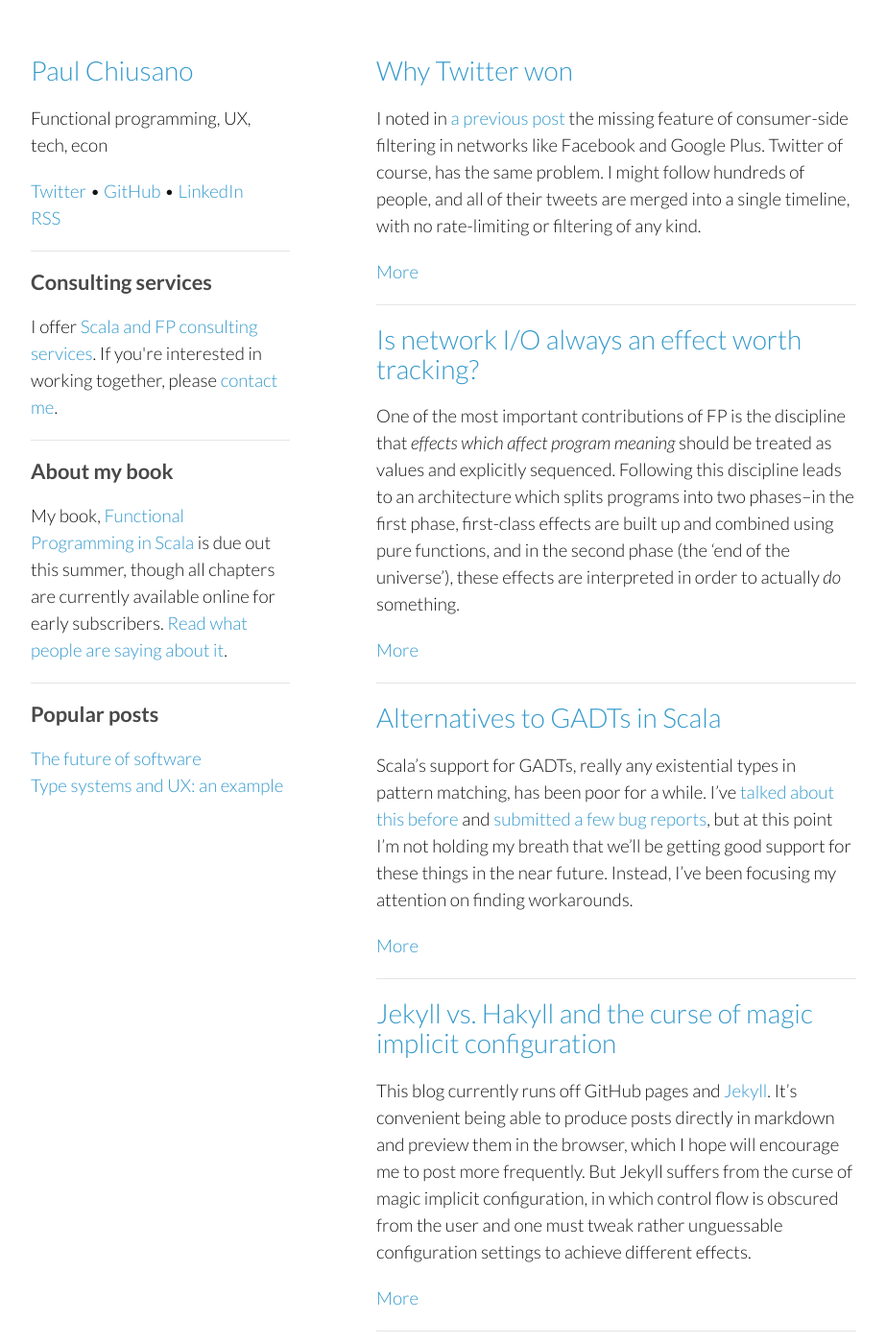
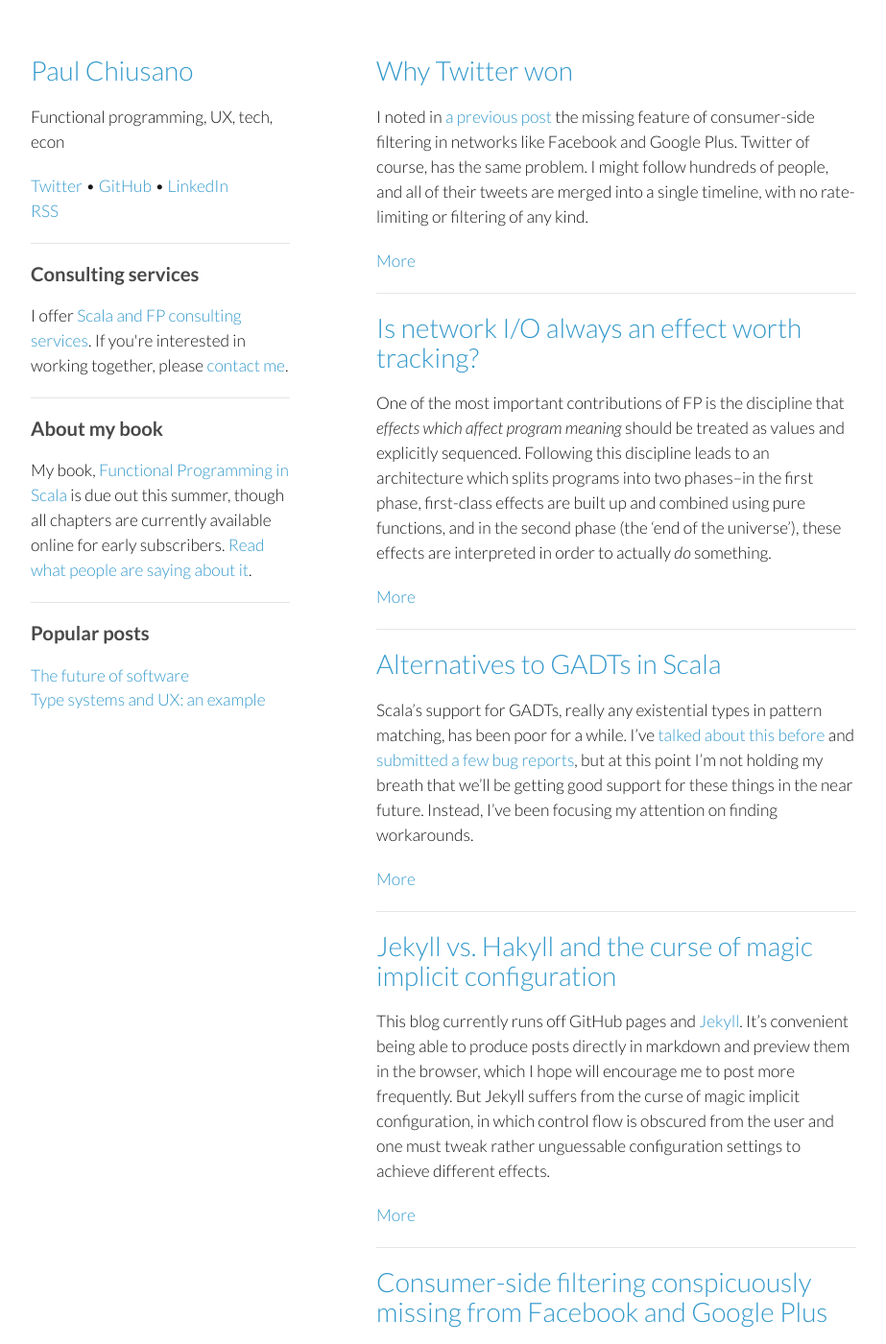
Before and after one commit to pchiusano/pchiusano.github.io, a Jekyll site: the page built from index.html, in a window 1280 px wide and 1400 px high. Shown: the whole window at 96% size, without its empty margins (178-1101 px from the left). Built offline with Jekyll 4.4.1, drawn with Linux system fonts in a browser that asks for light colours; the list of posts is cut into pages by our own code.

Commit message:
Update styles.css

```diff
--- a/stylesheets/styles.css
+++ b/stylesheets/styles.css
@@ -2,7 +2,7 @@
 
 body {
   padding:50px;
-  font:14pt/1.5 Lato, "Helvetica Neue", Helvetica, Arial, sans-serif;
+  font:13pt/1.5 Lato, "Helvetica Neue", Helvetica, Arial, sans-serif;
   color:rgb(20,20,20);
   font-weight:300;
 }
```
